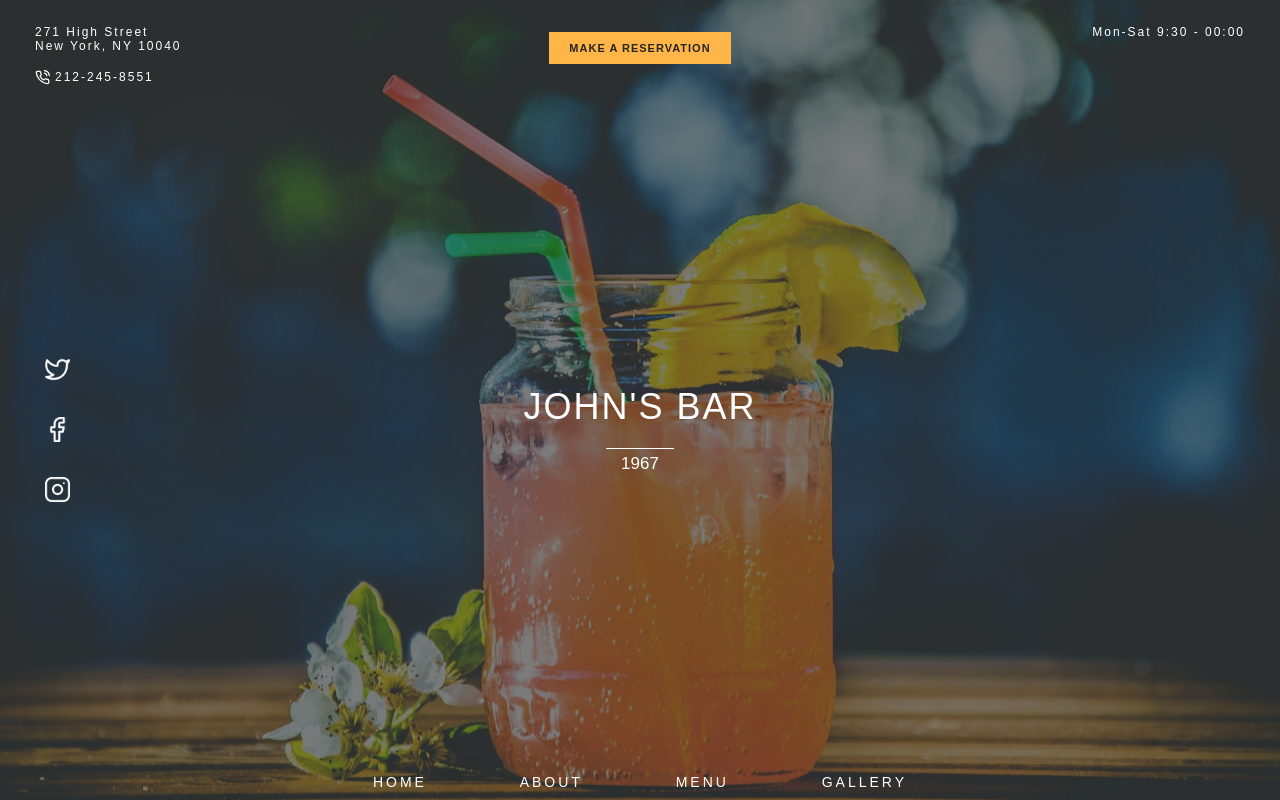
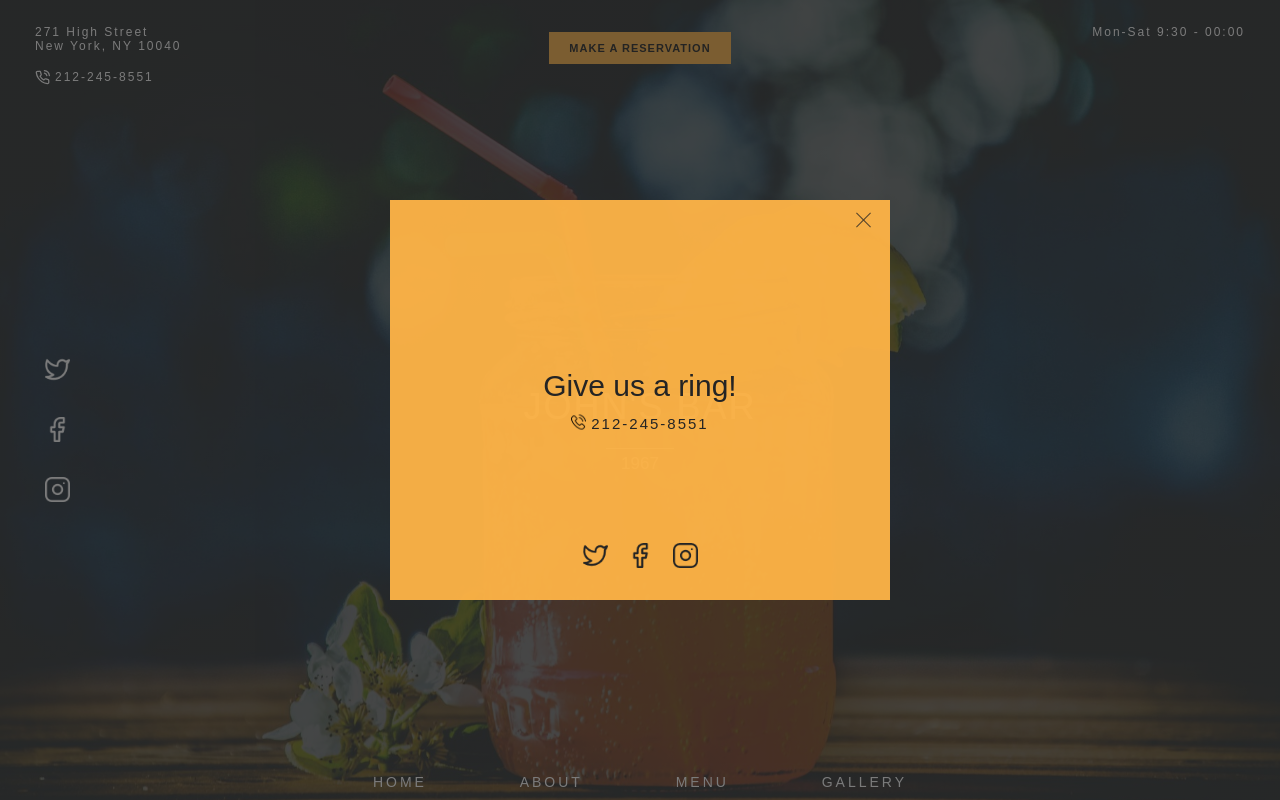
Before and after one commit to krckyboy/John-s-Bar, a website with bundled scripts: page index.html in a window 1280 px wide. Both pictures are taken after a click on the link "MAKE A RESERVATION". Shown: the top 800 px of the page. Built offline with nearby package versions, Linux system fonts and the light colour scheme.

Commit message:
#16 Contact modal added

```diff
--- a/index.html
+++ b/index.html
@@ -73,7 +73,34 @@
             </div>
         </div>
 
+
     </header>
+
+    <div class="overlayContact d-none opacity-none" id="overlayContact">
+        <div class="overlayContact__cont">
+            <div class="overlayContact__cross close" id="overlayContact__close">
+            </div>
+            <div class="overlayContact__headlineTelephoneCont">
+                <h2 class="overlayContact__headline">Give us a ring!</h2>
+                <span class="telCont overlayContact__telephone">
+                    <img class="telCont_icon" src="./images/icons/phone-call.png" alt="">
+                    212-245-8551
+                </span>
+            </div>
+
+            <div class="socialMediaCont overlayContact__socialMediaCont">
+                <a href="#">
+                    <img src="./images/icons/social media/gray/twitter gray.png" alt="" class="header__socialMedia-icon socialMedia-Twitter socialMediaCont-icon">
+                </a>
+                <a href="#">
+                    <img src="./images/icons/social media/gray/facebook gray.png" alt="" class="header__socialMedia-icon socialMedia-Facebook socialMediaCont-icon">
+                </a>
+                <a href="#">
+                    <img src="./images/icons/social media/gray/instagram gray.png" alt="" class="header__socialMedia-icon socialMedia-Instagram socialMediaCont-icon">
+                </a>
+            </div>
+        </div>
+    </div>
 
     <main class="main">
         <section class="about" id="about">
@@ -165,7 +192,8 @@
 
                 <div class="container menu__discount menu_container">
                     <h3 class="headingTertiary">Discount</h3>
-                    <p class="p">Today is <span id="day"></span> so all our <span id="drinkDay"></span> are discounted at 10% rate! Happy beer drinking and
+                    <p class="p">Today is <span id="day"></span> so all our <span id="drinkDay"></span> are discounted
+                        at 10% rate! Happy beer drinking and
                         cheers!</p>
                 </div>
             </div>
--- a/scripts/main.js
+++ b/scripts/main.js
@@ -142,7 +142,6 @@ ut.ready(() => {
             });
         })();
 
-
         hamEl.addEventListener("click", e => {
             hamToggleStates();
         })
@@ -167,9 +166,39 @@ ut.ready(() => {
 
     const galleryMobile = (() => {
 
+    })();
 
+    const modalContact = (() => {
+        const modal = document.getElementById("overlayContact");
+        const btns = document.getElementsByClassName("btn");
+        const close = document.getElementById("overlayContact__close");
 
-    })()
+        const showModal = (e) => {
+            e.preventDefault();
+            modal.classList.remove("d-none");
+            modal.classList.remove("opacity-none");
+        }
+
+        const hideModal = (e) => {
+            modal.classList.add("opacity-none");
+            setTimeout(() => {
+                modal.classList.add("d-none");
+            }, 500);
+        }
+
+        btns[0].addEventListener("click", showModal);
+        btns[1].addEventListener("click", showModal);
+        close.addEventListener("click", e => {
+            e.preventDefault();
+            hideModal();
+        });
+        modal.addEventListener("click", e => {
+            if (e.target === modal) {
+                hideModal();
+            }
+        });
+
+    })();
     window.addEventListener("resize", e => {
         stickyHeader();
         let viewport = window.innerWidth / parseFloat(getComputedStyle(document.querySelector('html'))['font-size']) * .625;
--- a/stylesheets/sass/base/_base.scss
+++ b/stylesheets/sass/base/_base.scss
@@ -7,6 +7,7 @@
 .telCont {
     display: flex;
     justify-content: center;
+
     &_icon {
         margin-right: 5px;
         height: 1.5rem;
@@ -18,6 +19,7 @@
     display: flex;
     justify-content: center;
     align-items: center;
+
     &-icon {
         width: 2.5rem;
         margin-left: 1rem;
@@ -29,13 +31,18 @@
     display: none;
 }
 
+.opacity-none {
+    opacity: 0;
+}
+
 .stickyHeader {
     position: fixed;
     top: 0;
     left: 0;
     // transform: translateX(-50%);
     width: 100%;
-    max-width: initial;;
+    max-width: initial;
+    ;
     padding-top: 2.2rem;
     padding-bottom: 2.2rem;
     background-color: rgba(#000, .9);
@@ -58,6 +65,42 @@
     transform: translate(100%, -100%);
 }
 
+.translateToTop {
+    transform: translate(0, -100%);
+}
+
 .overflowHidden {
     overflow: hidden;
 }
+
+.close {
+    position: absolute;
+    right: 1rem;
+    top: 1rem;
+    width: 3.2rem;
+    height: 32px;
+    opacity: .8;
+    transition: opacity .5s;
+    cursor: pointer;
+
+    &:hover {
+        opacity: 1;
+    }
+
+    &:before,
+    &:after {
+        position: absolute;
+        left: 1.5rem;
+        content: ' ';
+        height: 2rem;
+        width: 1px;
+        background-color: $colorDark;
+    }
+    &:before {
+        transform: rotate(45deg);
+    }
+
+    &:after {
+        transform: rotate(-45deg);
+    }
+}
--- /dev/null
+++ b/stylesheets/sass/components/_modal.scss
@@ -0,0 +1,70 @@
+.overlayContact {
+    background-color: rgba($colorDark, .6);
+    position: fixed;
+    top: 0;
+    left: 0;
+    bottom: 0;
+    left: 0;
+    width: 100%;
+    height: 100vh;
+    transition: all .5s;
+    z-index: 999;
+    justify-content: center;
+    align-items: center;
+    color: $colorDark;
+
+    // display: none;
+    // opacity: 0;
+    display: flex;
+    transition: .2s opacity ease-out;
+
+    &.d-none {
+        transform: translate(-100%, -100%);
+    }
+
+    &__cont {
+        background-color: rgba($colorAccent, .95);
+        position: absolute;
+        left: 50%;
+        transform: translateX(-50%);
+        height: 100%;
+        display: flex;
+        justify-content: flex-end;
+        flex-direction: column;
+        padding: 3rem 5rem;
+        max-width: 50rem;
+        max-height: 30rem;
+
+        @include mqMin(43.75em) {
+            width: 50rem;
+            max-height: 40rem;
+        }
+    }
+
+    &__headlineTelephoneCont {
+        align-self: center;
+        justify-self: center;
+        position: absolute;
+        top: 50%;
+        transform: translateY(-50%);
+    }
+
+    &__headline, &__telephone {
+        margin-top: 1.2rem;
+        margin-bottom: 1.2rem;
+    }
+
+    &__headline {
+        font-size: 2rem;
+
+        @include mqMin(43.75em) {
+            font-size: 3rem;
+        }
+    }
+
+    &__telephone {
+        font-size: 1.5rem;
+        display: flex;
+    }
+
+}
--- a/stylesheets/sass/main.scss
+++ b/stylesheets/sass/main.scss
@@ -7,6 +7,7 @@
 
 @import "components/buttons";
 @import "components/animations";
+@import "components/modal";
 
 @import "layout/header";
 @import "layout/footer";
```
Also changed, not shown: images/icons/social media/gray/facebook gray.png (added), images/icons/social media/gray/instagram gray.png (added), images/icons/social media/gray/twitter gray.png (added), stylesheets/style.css.
